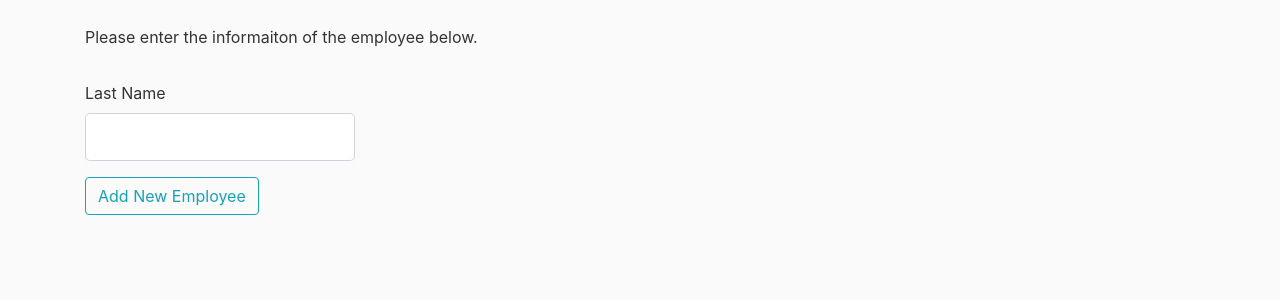
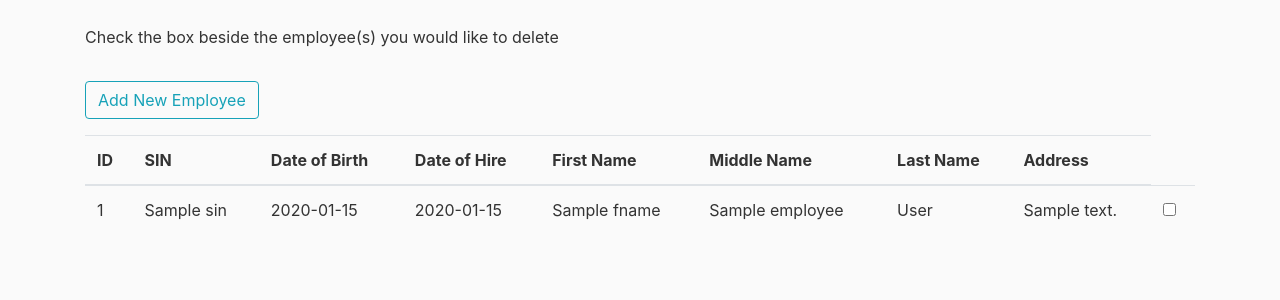
Before and after one commit to ShahramZaheri/cmpt354project, a Flask app: template flaskr/templates/removeEmployee.html in a window 1280 px wide. Shown: the part 56-356 px from the top of the page. Run offline with Flask 2, Linux system fonts and the light colour scheme; the template is opened without the code that fills it: values that come from a table or form of the project are taken from there, most other values are stand-ins (such as "Sample title", 1, 10 or a date in 2020); some libraries are stand-ins or nearby versions.

Commit message:
redid remove employee page

```diff
--- a/flaskr/__init__.py
+++ b/flaskr/__init__.py
@@ -4,7 +4,7 @@ from datetime import datetime
 
 
 from flask import Flask, render_template, url_for, flash, redirect, request
-from forms import NewEmployeeForm, update_employee_info_form, remove_employee_form, PayrollForm, ContactForm, RemoveContactForm
+from forms import NewEmployeeForm, update_employee_info_form, RemoveEmployeeForm, PayrollForm, ContactForm, RemoveContactForm
 
 
 
@@ -131,22 +131,37 @@ def create_app(test_config=None):
 
         @app.route('/employee/remove_employee', methods=['GET', 'POST'])
         def removeEmployee():
-                form=remove_employee_form()
+                form = RemoveEmployeeForm()
+                conn = sqlite3.connect("instance/flaskr.sqlite")
+                conn.row_factory = dict_factory
+                cur = conn.cursor()
+
+                # get emergency contact info
+                cur.execute('''
+                                SELECT E1.*
+                                FROM Operations O, Employee E1
+                                WHERE O.ID = E1.EmployeeID
+                                UNION
+                                SELECT E2.*
+                                FROM Office Of, Employee E2
+                                WHERE Of.ID = E2.EmployeeID
+                                ORDER BY E2.Lname ASC
+
+                        ''')
+                employees = cur.fetchall()
+
                 if form.validate_on_submit():
-                        conn = sqlite3.connect("instance/flaskr.sqlite")
-                        c = conn.cursor()
+                        selected_employees = request.form.getlist('chkb')
+                        for e in selected_employees:
+                                #remove selected employees
+                                query = "DELETE FROM Employee WHERE EmployeeID = ?"
+                                cur.execute(query,(e))
 
-                        #Remove the employee from the 'employee' table
-                        query = 'DELETE FROM employee WHERE lname=(?)'
-                        c.execute(query, (
-                        form.employee_last_name.data,
-                        )) #Execute the query
-                        conn.commit() #Commit the changes
-                        flash(f'employee {form.employee_last_name.data} removed from db', 'success')
-                        # flash("New employee added to database successfully")
+                        conn.commit()
+                        cur.close()
                         return redirect(url_for('removeEmployee'))
 
-                return render_template('removeEmployee.html', form=form)
+                return render_template('removeEmployee.html', form=form, employees = employees)
 
         @app.route('/report/employeeinfo', methods=['GET', 'POST'])
         def employeeinfo():
--- a/flaskr/templates/removeEmployee.html
+++ b/flaskr/templates/removeEmployee.html
@@ -1,34 +1,46 @@
 {% extends "layout.html" %}
 {% block content %}
 
-<p>Please enter the informaiton of the employee below.</p>
 
+<p>Check the box beside the employee(s) you would like to delete</p>
 <form method="POST" action="">
     {{ form.hidden_tag() }}
     <fieldset class="form-group">
     </fieldset>
-    <div class="form-row">
+    <table class="table">
+      <thead>
+      <tr>
+          <th scope="col">ID</th>
+          <th scope="col">SIN</th>
+          <th scope="col">Date of Birth</th>
+          <th scope="col">Date of Hire</th>
+          <th scope="col">First Name</th>
+          <th scope="col">Middle Name</th>
+          <th scope="col">Last Name</th>
+          <th scope="col">Address</th>
+      </tr>
+      </thead>
+      <tbody>
+      {% for employee in employees %}
+          <tr>
 
-      <!-- last name -->
+              <td>{{employee.EmployeeID}}</td>
+              <td>{{employee.SIN}}</td>
+              <td>{{employee.DateofBirth}}</td>
+              <td>{{employee.DateofHire}}</td>
+              <td>{{employee.Fname}}</td>
+              <td>{{employee.Mname}}</td>
+              <td>{{employee.Lname}}</td>
+              <td>{{employee.Address}}</td>
+              <td><input type="checkbox" name="chkb" value="{{employee.EmployeeID}}"/> </td>
+          </tr>
 
-      <div class="form-group col-md-3">
-        {{ form.employee_last_name.label(class="form-control-label") }}
+      {% endfor %}
+      </tbody>
 
-        {% if form.employee_last_name.errors %}
-        {{ form.employee_last_name(class="form-control form-control-lg is-invalid") }}
-        <div class="invalid-feedback">
-          {% for error in form.employee_last_name.errors %}
-          <span>{{ error }}</span>
-          {% endfor %}
-        </div>
-        {% else %}
-        {{ form.employee_last_name(class="form-control form-control-lg") }}
-        {% endif %}
-      </div>
+    <div class="form-group">
+        {{ form.submit(class="btn btn-outline-info") }}
+    </div>
+</form>
 
-    </div>
-      <div class="form-group">
-        {{ form.submit(class="btn btn-outline-info") }}
-      </div>
-  </form>
 {% endblock content %}
--- a/forms.py
+++ b/forms.py
@@ -27,7 +27,8 @@ class PayrollForm(FlaskForm):
 class RemoveContactForm(FlaskForm):
     submit = SubmitField('DELETE')
 
-
+class RemoveEmployeeForm(FlaskForm):
+    submit = SubmitField('DELETE')
 
 class ContactForm(FlaskForm):
     emergency_contact_employee = SelectField('Employee', coerce=str)
@@ -39,7 +40,3 @@ class ContactForm(FlaskForm):
 class update_employee_info_form(FlaskForm):
     employee_SIN = StringField('Social Insurance Number (SIN)', validators=[DataRequired(), Length(min=1, max=25)])
     submit = SubmitField('Find Employee')
-
-class remove_employee_form(FlaskForm):
-    employee_last_name = StringField('Last Name', validators=[DataRequired(), Length(min=1, max=25)])
-    submit = SubmitField('Remove Employee')
```
